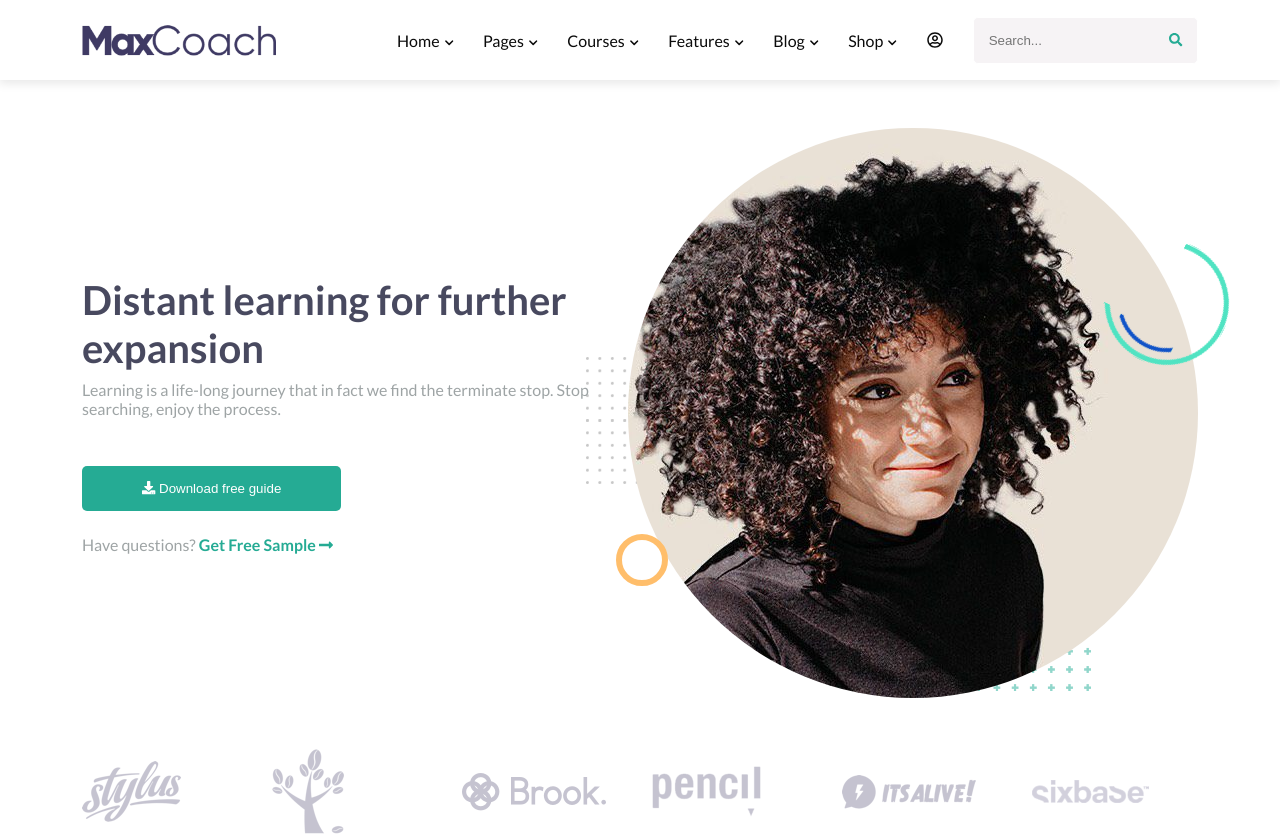
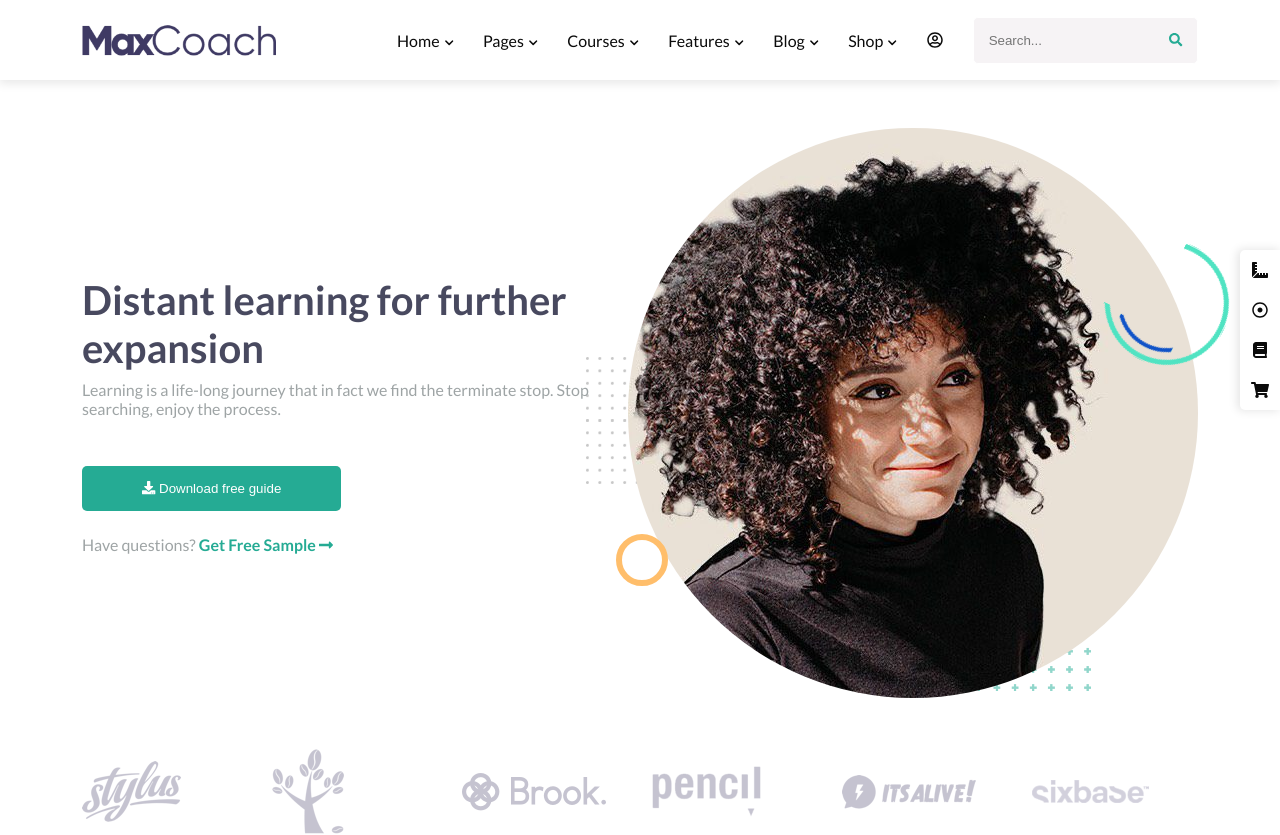
Before and after one commit to GianlucaBenassi/proj-html-vuejs, a Vue app: page / in a window 1280 px wide. Shown: the top 835 px of the page. Built offline with nearby package versions, Linux system fonts and the light colour scheme.

Commit message:
FixedMenu style

```diff
--- a/src/App.vue
+++ b/src/App.vue
@@ -131,6 +131,6 @@ export default {
 
 <style lang="scss">
 
-@import './assets/style/global.scss'
+@import './assets/style/global.scss';
 
 </style>
--- a/src/components/commons/FixedMenu.vue
+++ b/src/components/commons/FixedMenu.vue
@@ -1,6 +1,32 @@
 <template>
-    <div>
+    <div class="fix_menu">
+        <ul>
 
+            <li>
+                <a href="#" class="d-flex justify-content-center align-items-center text-color">
+                    <i class="fas fa-ruler-combined"></i>
+                </a>
+            </li>
+
+            <li>
+                <a href="#" class="d-flex justify-content-center align-items-center text-color">
+                    <i class="far fa-dot-circle"></i>
+                </a>
+            </li>
+
+            <li>
+                <a href="#" class="d-flex justify-content-center align-items-center text-color">
+                    <i class="fas fa-book"></i>
+                </a>
+            </li>
+
+            <li>
+                <a href="#" class="d-flex justify-content-center align-items-center text-color">
+                    <i class="fas fa-shopping-cart"></i>
+                </a>
+            </li>
+
+        </ul>
     </div>
 </template>
 
@@ -12,4 +38,26 @@ export default {
 
 <style lang='scss' scoped>
 
+.fix_menu {
+    background-color: #fff;
+    box-shadow: -2px 0px 10px 1px rgba(0,0,0,0.1);
+    border-top-left-radius: 5px;
+    border-bottom-left-radius: 5px;
+    position: fixed;
+    top: 250px;
+    right: 0;
+    z-index: 9990;
+
+    li {
+       width: 40px;
+       height: 40px;
+
+       a {
+           width: 100%;
+           height: 100%;
+       }
+    }
+
+}
+
 </style>
```
